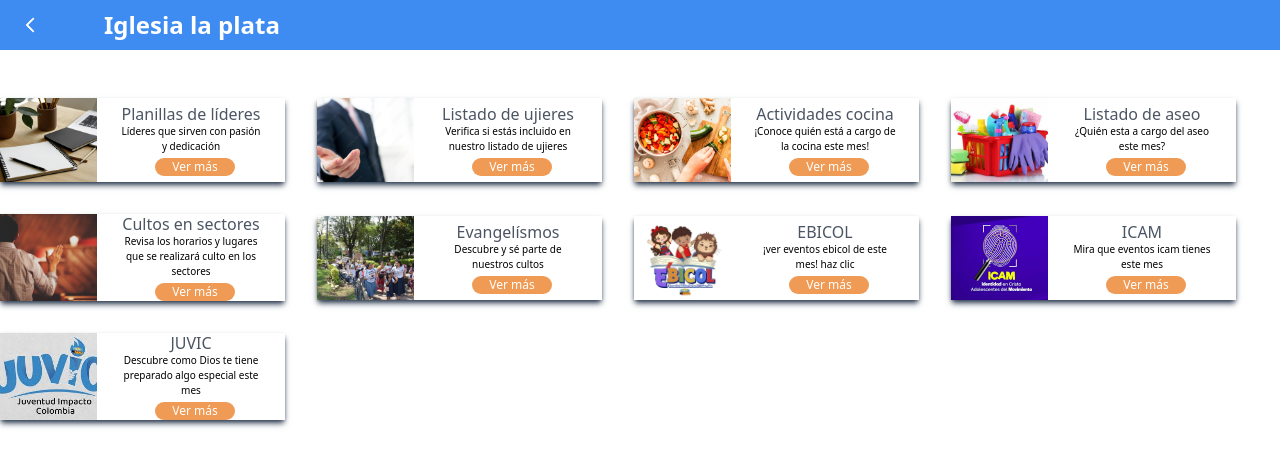
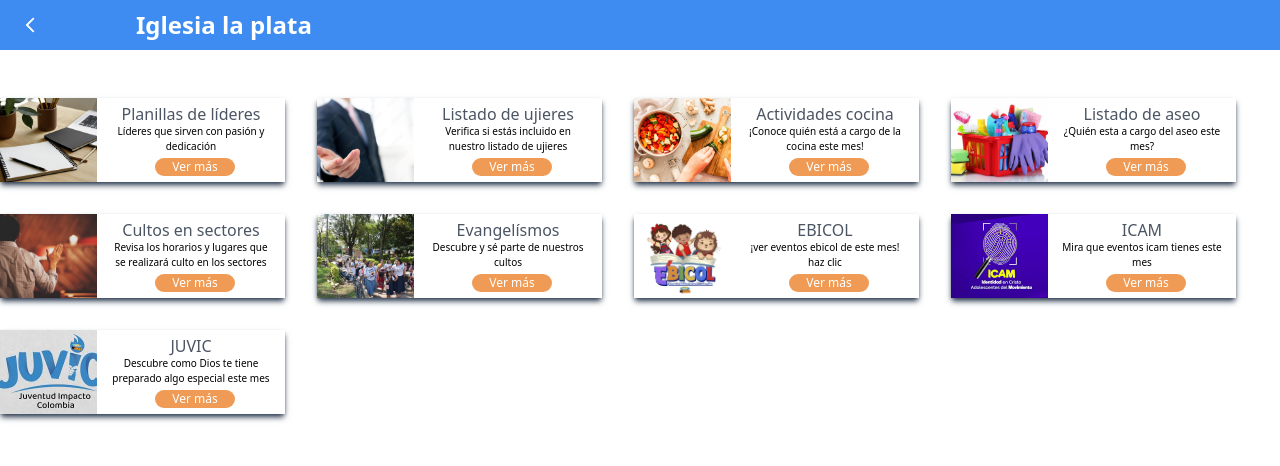
Before and after one commit to linda-rojas/actividades-iglesia, a React (Vite) app: page /ActivitiesCurch in a window 1280 px wide. Shown: the top 466 px of the page. Built offline with nearby package versions, Linux system fonts and the light colour scheme.

Commit message:
modificacion

```diff
--- a/src/components/pages/ActivitiesCurch/CardsInformativeActivities/index.jsx
+++ b/src/components/pages/ActivitiesCurch/CardsInformativeActivities/index.jsx
@@ -28,7 +28,7 @@ export function CardsInformativeActivities(
             </figure>
             <div className='flex flex-col w-full justify-center items-center'>
                     <span className='m-[-2px] font-roboto font-medium text-[16px] text-center text-gray-600'>{title}</span>
-                    <p className='text-[10px] w-[142px] font-roboto font-light text-description text-center'>{description}</p>
+                    <p className='text-[10px] w-[160px] font-roboto font-light text-description text-center'>{description}</p>
                     <Link to={to}>
                         <button className='bg-[#ef8f41e3] hover:bg-green-600 flex justify-center  mt-1 font-normal w-20 rounded-full ml-2 text-white text-[12px] '><span className='span'>{button}</span></button>
                     </Link>
--- a/src/components/pages/ActivitiesCurch/index.jsx
+++ b/src/components/pages/ActivitiesCurch/index.jsx
@@ -6,7 +6,7 @@ export const ActivitiesCurch = () => {
 
     return (
         <div>
-            <header className='h-[50px] bg-[#3e8cf2] flex gap-[4rem] items-center w-full'>
+            <header className='h-[50px] bg-[#3e8cf2] flex gap-[6rem] items-center w-full'>
                 <article className='flex ml-5'>
                     <ChevronLeftIcon className='w-5 h-[3rem] text-white' stroke='currentColor'/>
                 </article>
```
